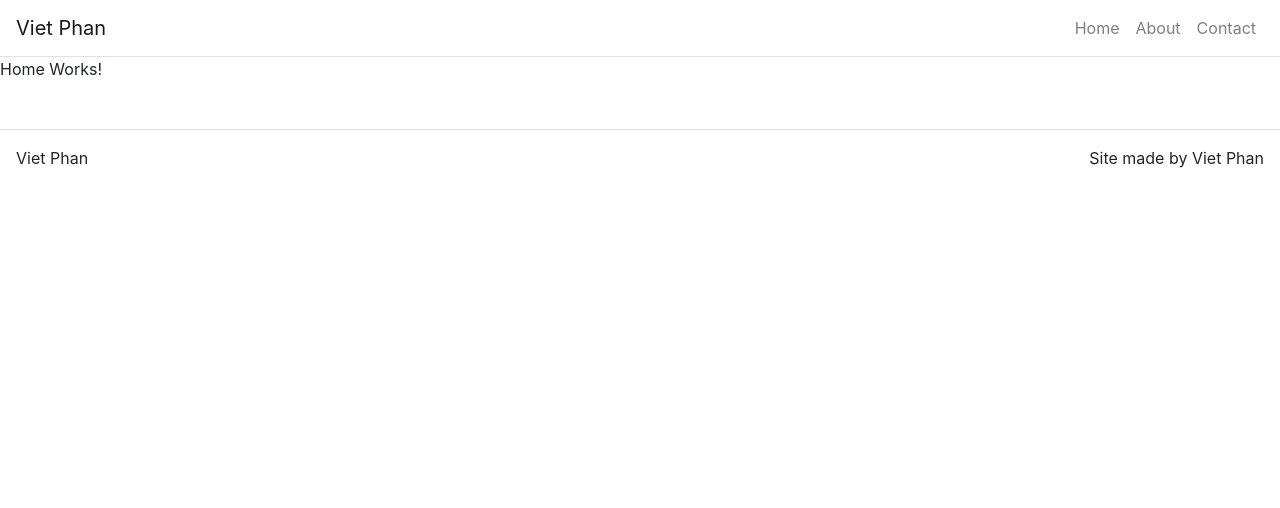
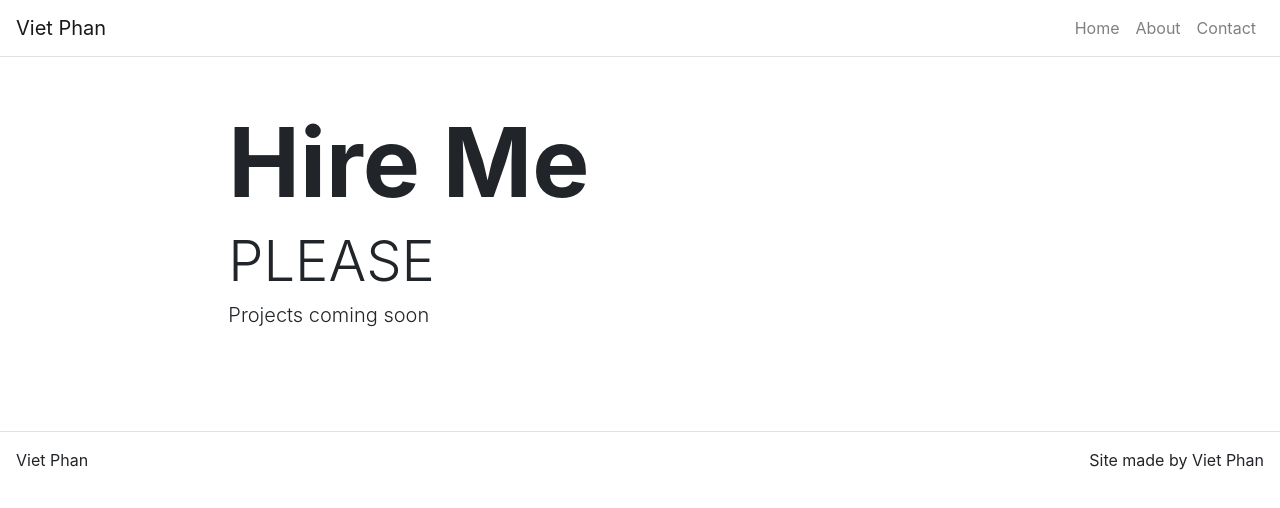
Before and after one commit to v8phan-zz/portfolio-site, a React (Create React App) app: page / in a window 1280 px wide. Shown: the top 508 px of the page. Built offline with nearby package versions, Linux system fonts and the light colour scheme.

Commit message:
hero component

```diff
--- /dev/null
+++ b/src/components/Hero.js
@@ -0,0 +1,27 @@
+import React from 'react';
+import Jumbotron from 'react-bootstrap/Jumbotron';
+import Container from 'react-bootstrap/Container';
+import Row from 'react-bootstrap/Row';
+import Col from 'react-bootstrap/Col';
+
+
+function Hero(props) {
+
+    return(
+        <Jumbotron className="bg-transparent jumbotron-fluid p-0">
+            <Container fluid={true}>
+                <Row className="justify-content-center py-5">
+                    <Col md={8} sm={12}>
+                        { props.title && <h1 className="display-1 font-weight-bolder">{props.title}</h1> }
+                        { props.subTitle && <h3 className="display-4 font-weight-light">{props.subTitle}</h3> }
+                        { props.text && <h3 className="lead font-weight-light">{props.text}</h3> }
+
+                    </Col>
+                </Row>
+            </Container>
+        </Jumbotron>
+    );
+
+}
+
+export default Hero;
--- a/src/pages/HomePage.js
+++ b/src/pages/HomePage.js
@@ -1,9 +1,11 @@
 import React from 'react';
+
+import Hero from '../components/Hero';
 
 function HomePage(props) {
 
     return (
-        <p>Home Works!</p>
+        <Hero title={props.title} subTitle={props.subTitle} text={props.text} />
     )
 
 }
```
